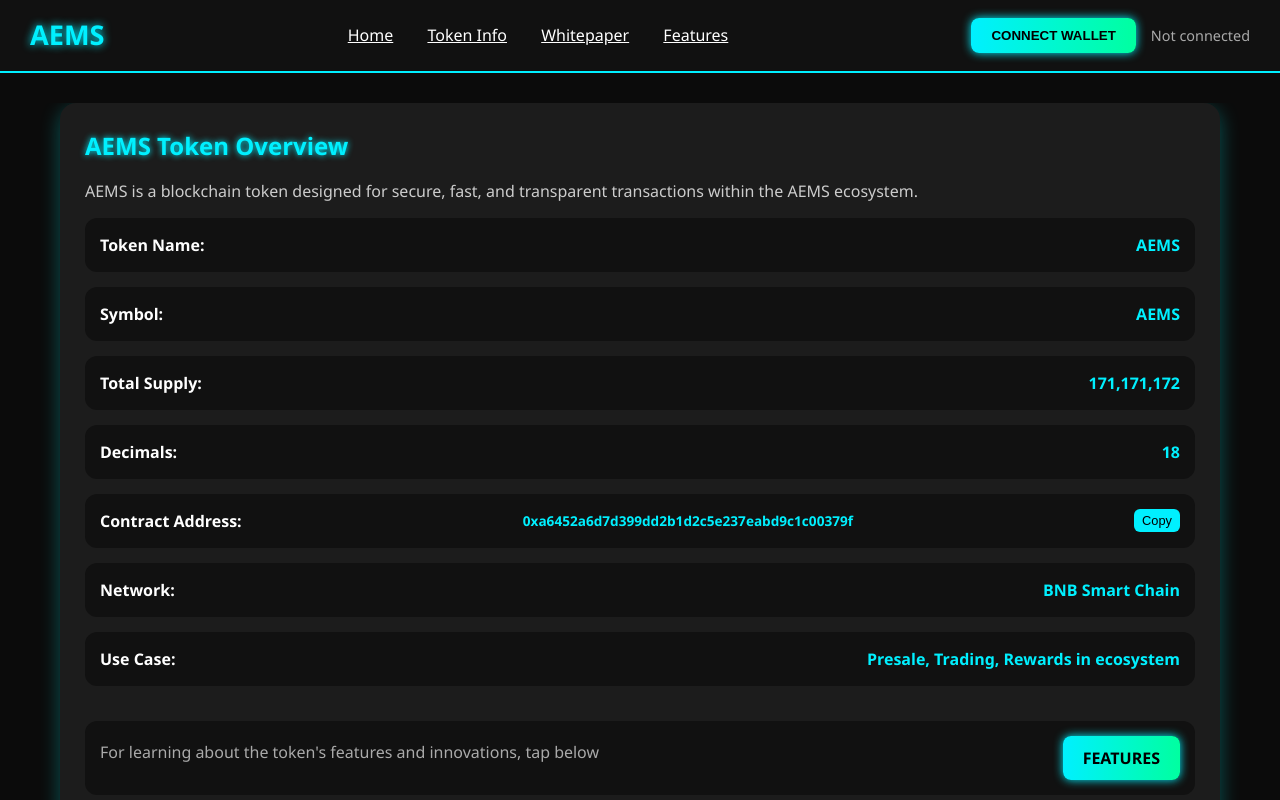
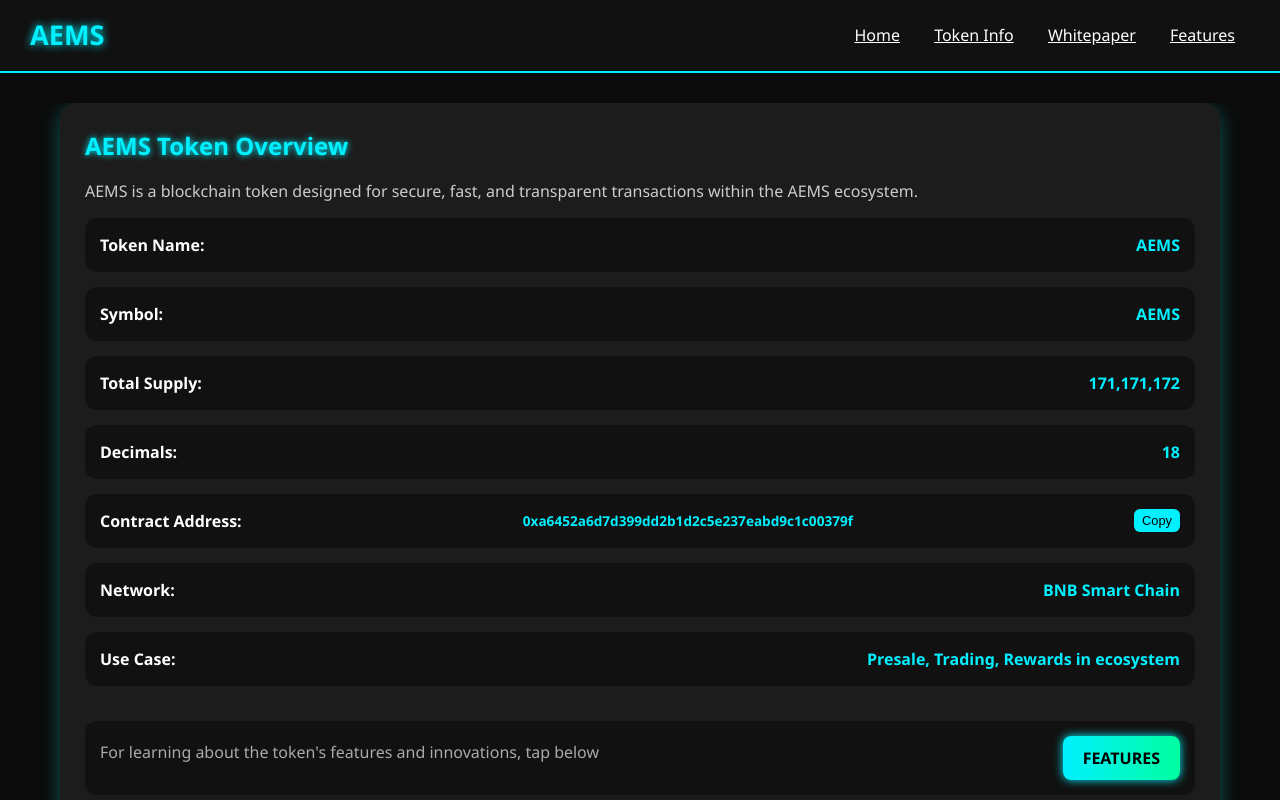
Before and after one commit to aemsAMS/Aems, a plain HTML site: page index.html in a window 1280 px wide. Shown: the top 800 px of the page. Drawn offline with nearby package versions, Linux system fonts and the light colour scheme; a script that the page names is missing.

Commit message:
Update index.html

```diff
--- a/index.html
+++ b/index.html
@@ -177,10 +177,6 @@
     <a href="index3.php">Features</a>
   </nav>
 
-  <div class="header-right">
-    <button id="connectWallet" class="btn primary">Connect Wallet</button>
-    <span id="walletAddr" class="addr">Not connected</span>
-  </div>
 </header>
 
 <main class="container">
```
